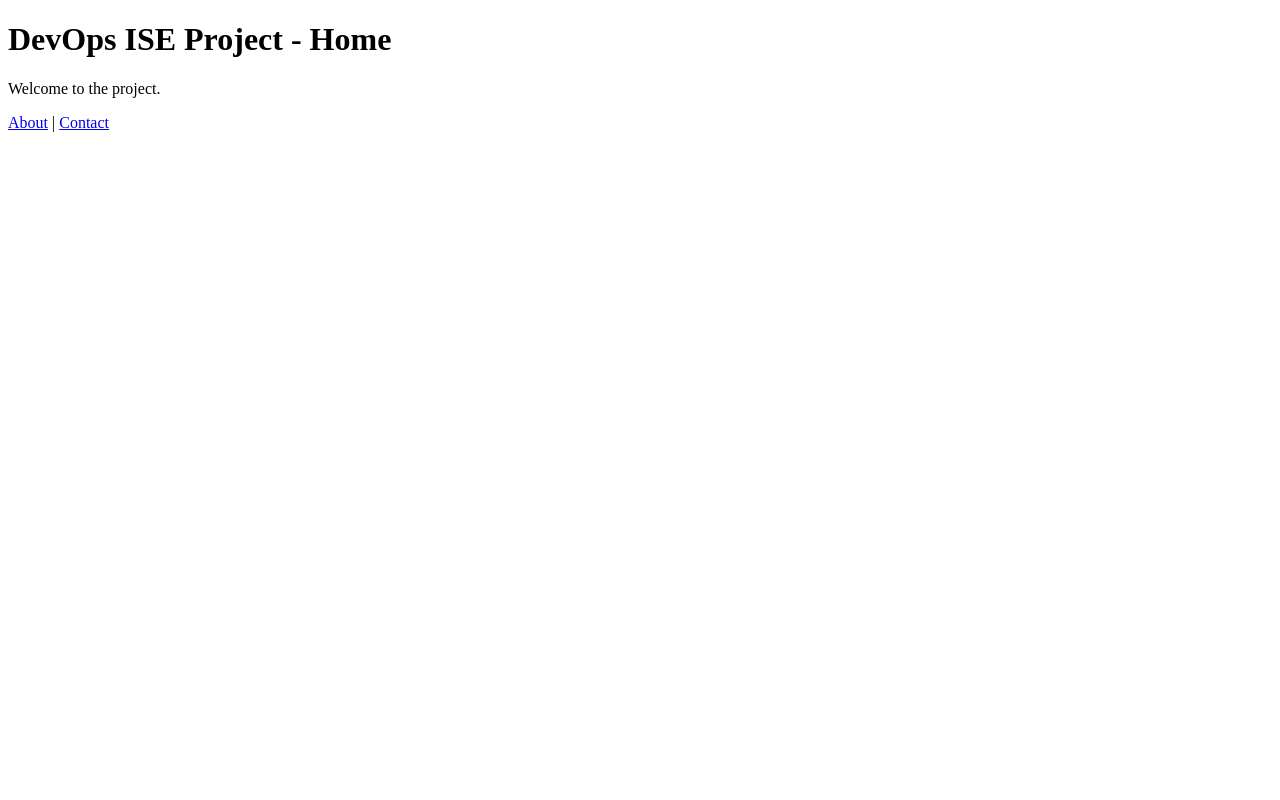
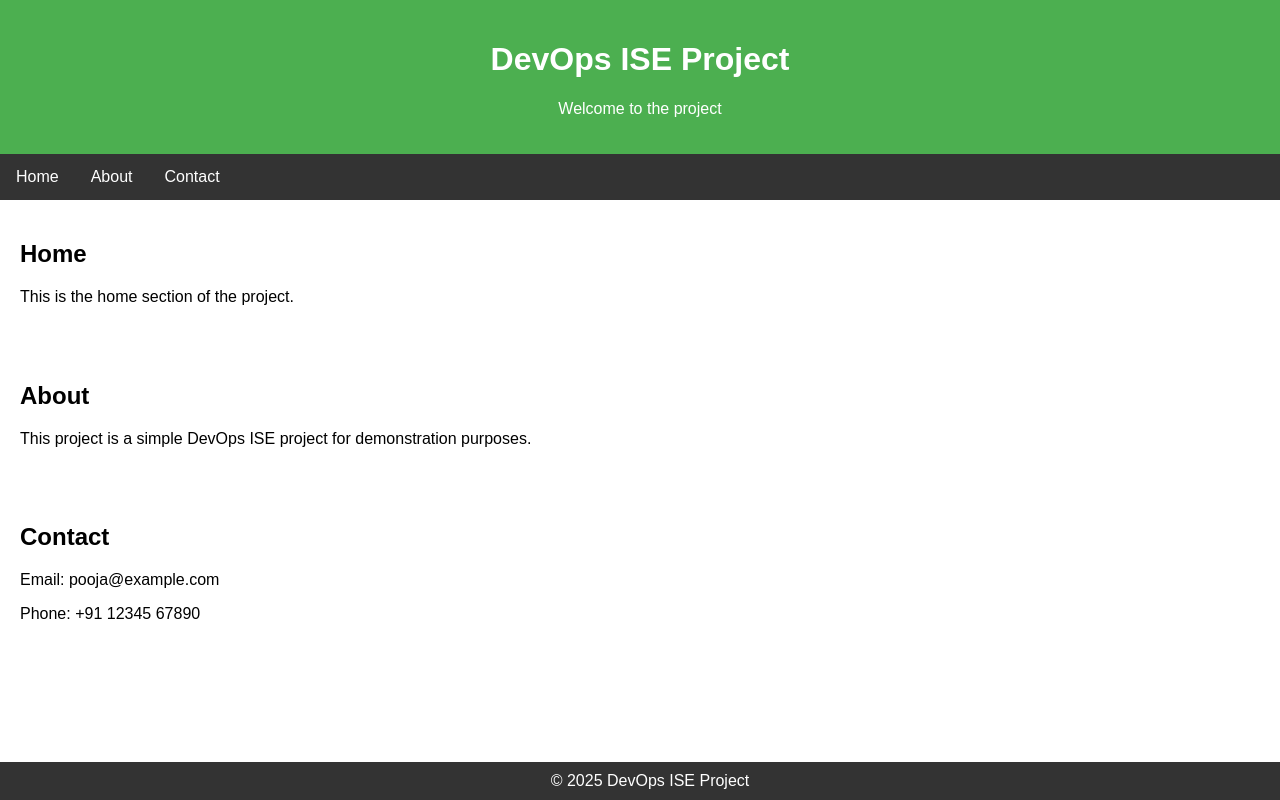
Before and after one commit to Poojakambale24/DevOps_Project_ISE, a plain HTML site: page index.html in a window 1280 px wide. Drawn offline with Linux system fonts and the light colour scheme.

Commit message:
Update index.html

```diff
--- a/index.html
+++ b/index.html
@@ -1,12 +1,82 @@
 <!DOCTYPE html>
-<html>
+<html lang="en">
 <head>
-  <meta charset="utf-8">
-  <title>DevOps ISE Project - Home</title>
+  <meta charset="UTF-8">
+  <title>DevOps ISE Project</title>
+  <style>
+    body {
+      font-family: Arial, sans-serif;
+      margin: 0;
+      padding: 0;
+    }
+    header {
+      background-color: #4CAF50;
+      color: white;
+      padding: 20px;
+      text-align: center;
+    }
+    nav {
+      background-color: #333;
+      overflow: hidden;
+    }
+    nav a {
+      float: left;
+      display: block;
+      color: white;
+      text-align: center;
+      padding: 14px 16px;
+      text-decoration: none;
+    }
+    nav a:hover {
+      background-color: #ddd;
+      color: black;
+    }
+    section {
+      padding: 20px;
+    }
+    footer {
+      background-color: #333;
+      color: white;
+      text-align: center;
+      padding: 10px;
+      position: fixed;
+      bottom: 0;
+      width: 100%;
+    }
+  </style>
 </head>
 <body>
-  <h1>DevOps ISE Project - Home</h1>
-  <p>Welcome to the project.</p>
-  <a href="about.html">About</a> | <a href="contact.html">Contact</a>
+
+<header>
+  <h1>DevOps ISE Project</h1>
+  <p>Welcome to the project</p>
+</header>
+
+<nav>
+  <a href="#home">Home</a>
+  <a href="#about">About</a>
+  <a href="#contact">Contact</a>
+</nav>
+
+<section id="home">
+  <h2>Home</h2>
+  <p>This is the home section of the project.</p>
+</section>
+
+<section id="about">
+  <h2>About</h2>
+  <p>This project is a simple DevOps ISE project for demonstration purposes.</p>
+</section>
+
+<section id="contact">
+  <h2>Contact</h2>
+  <p>Email: pooja@example.com</p>
+  <p>Phone: +91 12345 67890</p>
+</section>
+
+<footer>
+  &copy; 2025 DevOps ISE Project
+</footer>
+
 </body>
 </html>
```
